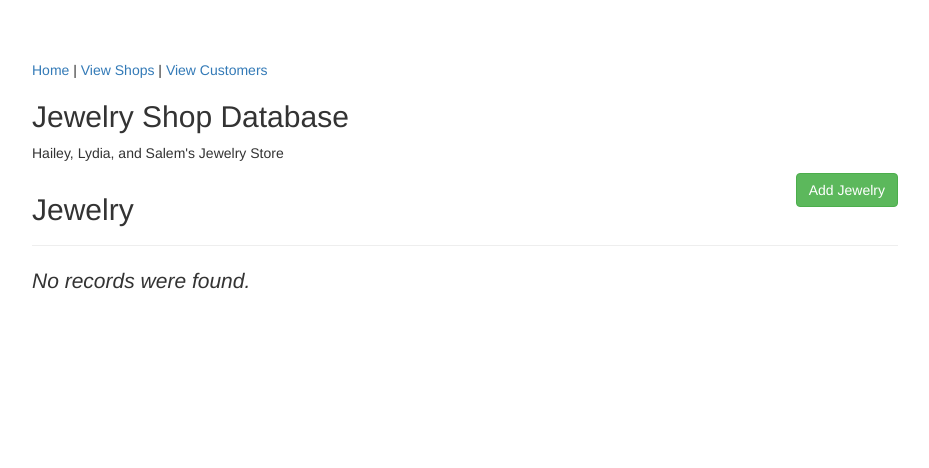
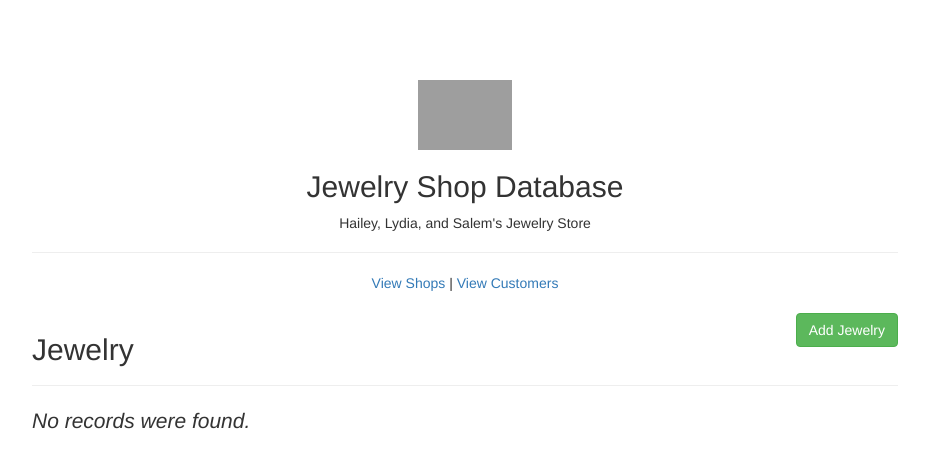
Before and after one commit to terbeekl/CS_340_jewelry, a PHP site: page / in a window 1280 px wide. Shown: the top 468 px of the page, without its empty margins (175-1104 px from the left). Run offline with PHP 8.4, Linux system fonts and the light colour scheme; data that the repository does not hold is empty; grey boxes are pictures that could not be loaded.

Commit message:
made home page pretty

```diff
--- a/index.php
+++ b/index.php
@@ -43,14 +43,20 @@
             <div class="row">
                 <div class="col-md-12">
 		    <div class="page-header clearfix">
-            <nav>
-                </br>
-                <a href="index.php">Home</a> |
-                <a href="viewShops.php">View Shops</a> |
-                <a href="viewCustomers.php">View Customers</a>
-            </nav>
-		     <h2> Jewelry Shop Database </h2>
-                       <p>Hailey, Lydia, and Salem's Jewelry Store
+                <div class="page-header text-center">
+                    <img src="https://media.istockphoto.com/id/990529836/vector/diamond-cartoon-vector-and-illustration.jpg?s=612x612&w=0&k=20&c=rnshYB7JCT7wxTwzC1RY5nqU4LrFWB6CJMXQ6X5d_N4="
+                        style="height: 70px">
+                    <h2> Jewelry Shop Database </h2>
+                    <p>Hailey, Lydia, and Salem's Jewelry Store
+                </div>
+                <nav class ="text-center">
+                    <a href="viewShops.php">View Shops</a> |
+                    <a href="viewCustomers.php">View Customers</a>
+                    </br>
+                    </br>
+                </nav>
+
+
 		       <h2 class="pull-left">Jewelry</h2>
                <a href="createJewelry.php" class="btn btn-success pull-right">Add Jewelry</a>
                     </div>
```
